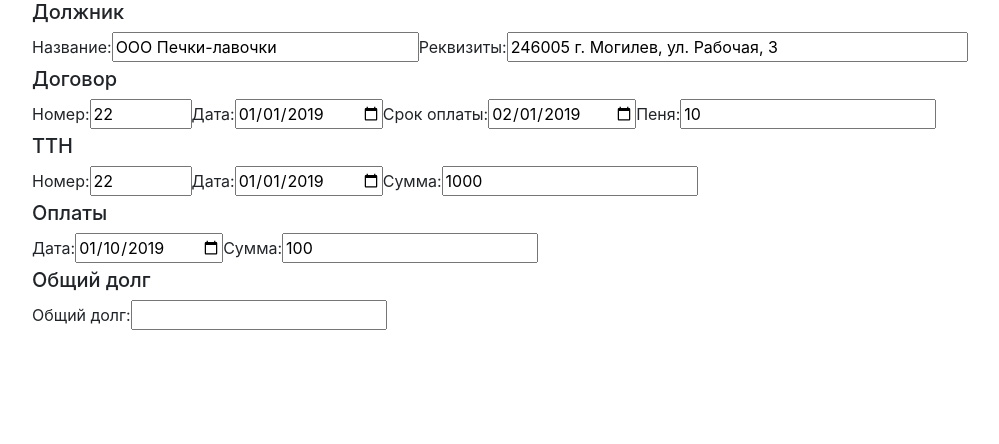
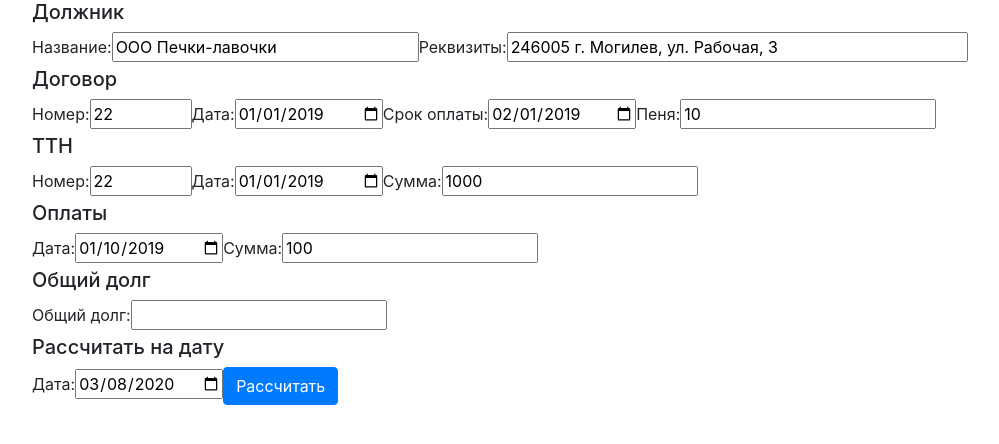
Before and after one commit to Globus007/debt-calculator-frontend, an Angular app: page / in a window 1280 px wide. Shown: the top 444 px of the page, without its empty margins (53-1052 px from the left). Built offline with nearby package versions, Linux system fonts and the light colour scheme.

Commit message:
Added CalculatorComponent

```diff
--- a/src/app/app.component.html
+++ b/src/app/app.component.html
@@ -3,3 +3,4 @@
 <app-bill></app-bill>
 <app-payment></app-payment>
 <app-balance></app-balance>
+<app-calculator></app-calculator>
--- a/src/app/app.module.ts
+++ b/src/app/app.module.ts
@@ -8,6 +8,7 @@ import { ContractComponent } from './contract/contract.component';
 import { BillComponent } from './bill/bill.component';
 import { PaymentComponent } from './payment/payment.component';
 import { BalanceComponent } from './balance/balance.component';
+import { CalculatorComponent } from './calculator/calculator.component';
 
 @NgModule({
   declarations: [
@@ -16,7 +17,8 @@ import { BalanceComponent } from './balance/balance.component';
     ContractComponent,
     BillComponent,
     PaymentComponent,
-    BalanceComponent
+    BalanceComponent,
+    CalculatorComponent
   ],
   imports: [
     BrowserModule,
--- /dev/null
+++ b/src/app/calculator/calculator.component.html
@@ -0,0 +1,8 @@
+<div id="calculator" class="container">
+    <h5>Рассчитать на дату</h5>
+    <form>
+        <label for="calculator-date">Дата: </label>
+        <input type="date" name="calculator-date" value="2020-03-08">
+        <input type="submit" class="btn btn-primary" value="Рассчитать">
+    </form>
+</div>
--- /dev/null
+++ b/src/app/calculator/calculator.component.ts
@@ -0,0 +1,15 @@
+import { Component, OnInit } from '@angular/core';
+
+@Component({
+  selector: 'app-calculator',
+  templateUrl: './calculator.component.html',
+  styleUrls: ['./calculator.component.css']
+})
+export class CalculatorComponent implements OnInit {
+
+  constructor() { }
+
+  ngOnInit(): void {
+  }
+
+}
```
Also changed, not shown: src/app/calculator/calculator.component.css (added), 1 other file (tests, documents, lock files or other folders).
